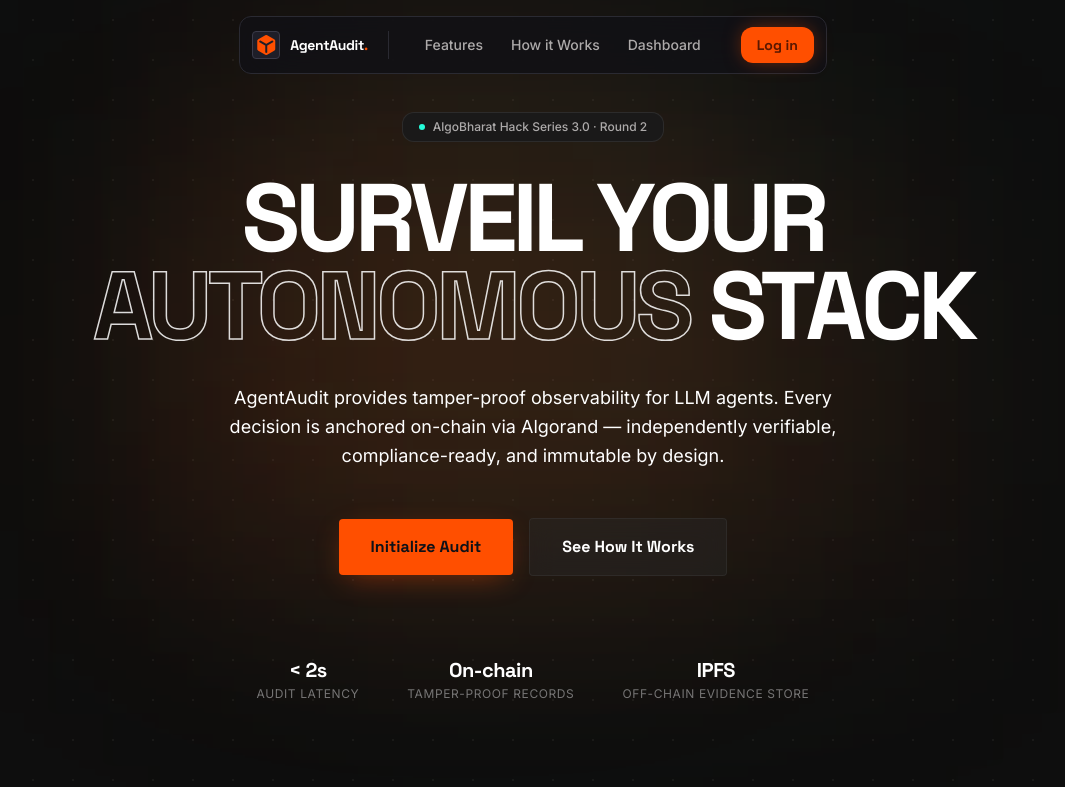
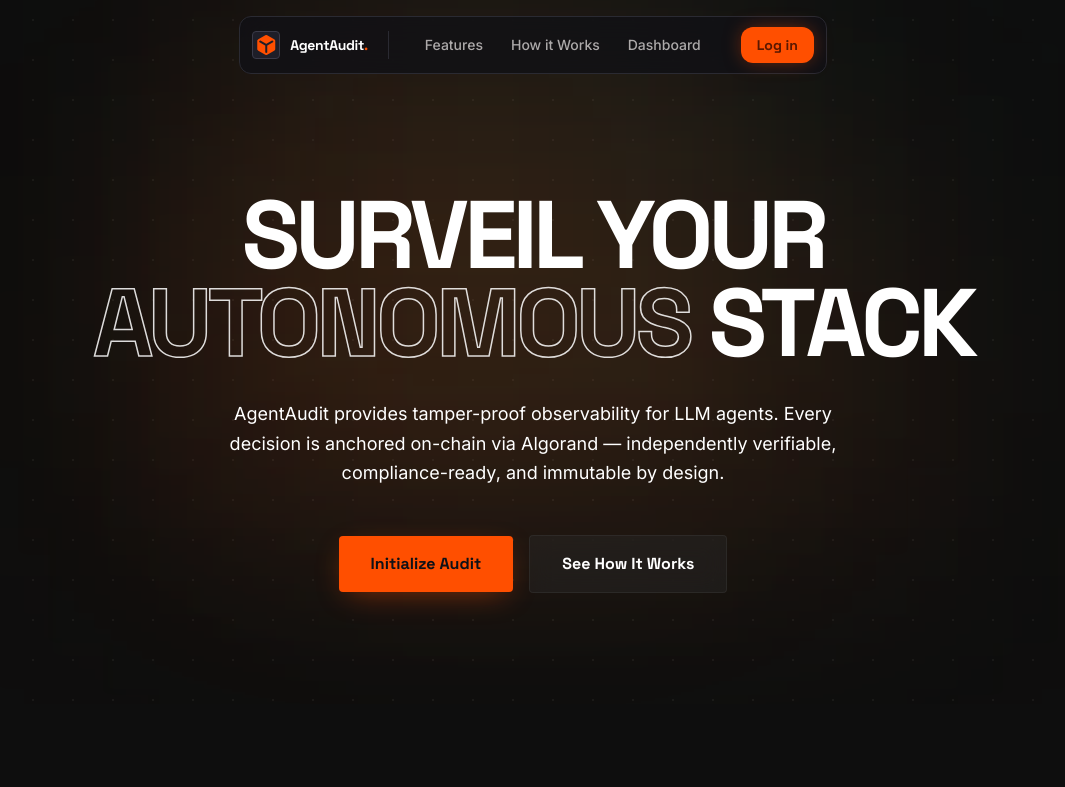
Before and after one commit to OmBhandwaldar/agent-audit, a React (Vite) app in the folder frontend/: page / in a window 1280 px wide. Shown: the top 787 px of the page, without its empty margins (107-1172 px from the left). Built offline with nearby package versions, Linux system fonts and the light colour scheme.

Commit message:
Updated frontend

```diff
--- a/frontend/src/components/LandingPage.jsx
+++ b/frontend/src/components/LandingPage.jsx
@@ -25,13 +25,13 @@
       <div className="absolute top-1/4 left-1/2 -translate-x-1/2 w-[800px] h-[400px] bg-[#ff4f00]/8 blur-[120px] rounded-full pointer-events-none z-0" />
 
       {/* Content */}
-      <div className="relative z-10 max-w-5xl px-6 text-center">
+      <div className="relative z-10 max-w-5xl px-6 text-center mt-16">
 
         {/* Pill badge */}
-        <div className="inline-flex items-center gap-2 bg-[#1a1919] border border-[#484847]/40 rounded-full px-4 py-1.5 mb-8 text-xs font-label font-medium text-[#adaaaa]">
+        {/* <div className="inline-flex items-center gap-2 bg-[#1a1919] border border-[#484847]/40 rounded-full px-4 py-1.5 mb-8 text-xs font-label font-medium text-[#adaaaa]">
           <span className="w-1.5 h-1.5 rounded-full bg-[#26fedc] animate-pulse" />
           AlgoBharat Hack Series 3.0 · Round 2
-        </div>
+        </div> */}
 
         <h1 className="headline text-5xl md:text-7xl lg:text-8xl font-bold tracking-tighter leading-[0.92] mb-8 text-white">
           SURVEIL YOUR <br />
@@ -64,7 +64,7 @@
         </div>
 
         {/* Stat strip */}
-        <div className="mt-20 flex flex-col sm:flex-row items-center justify-center gap-6 sm:gap-12">
+        {/* <div className="mt-20 flex flex-col sm:flex-row items-center justify-center gap-6 sm:gap-12">
           {[
             { value: "< 2s",     label: "Audit latency"          },
             { value: "On-chain", label: "Tamper-proof records"   },
@@ -75,7 +75,7 @@
               <div className="text-xs text-[#767575] mt-0.5 font-label uppercase tracking-wider">{label}</div>
             </div>
           ))}
-        </div>
+        </div> */}
 
       </div>
     </section>
```
